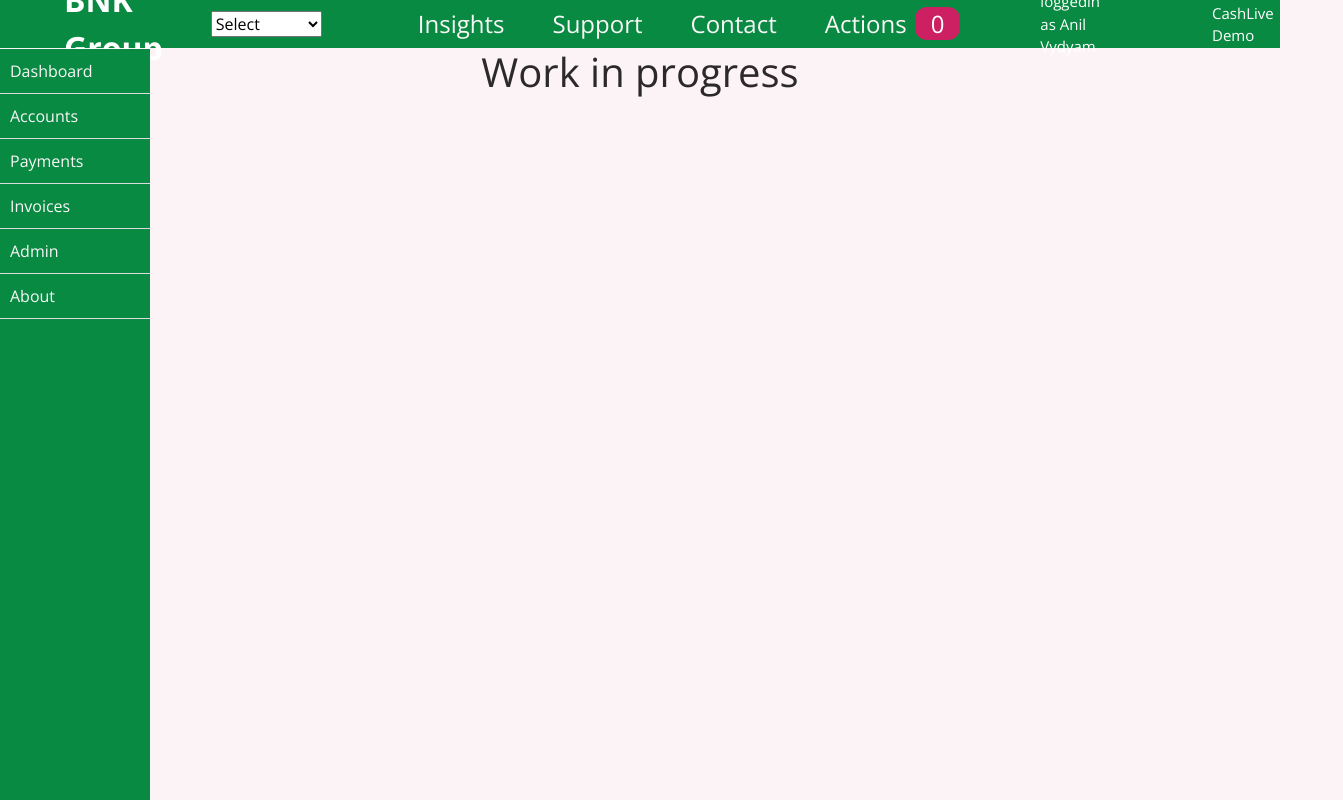
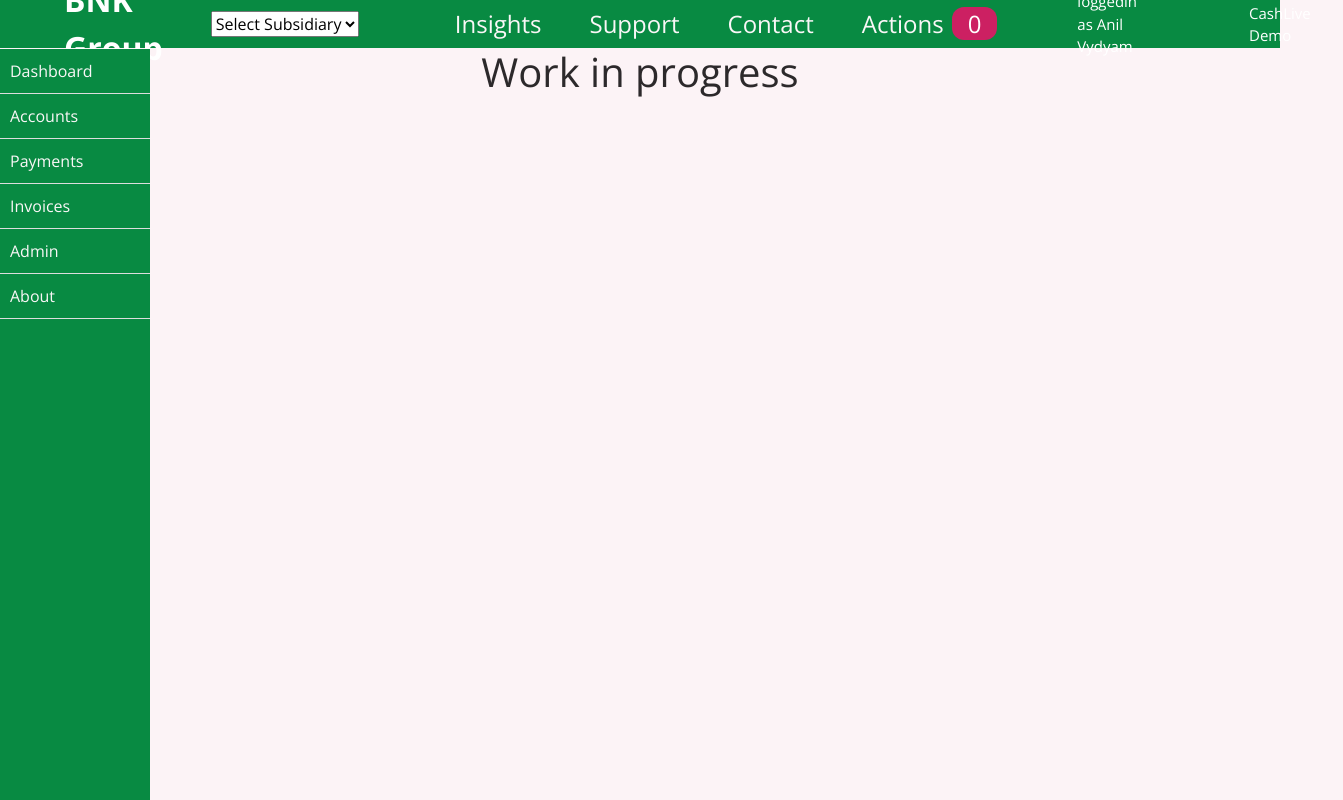
Before and after one commit to vanil2382/cashlive, a React (Create React App) app: page /about in a window 1280 px wide. Shown: the whole page, 1343 px wide, since content can reach past the window. Built offline with nearby package versions, Linux system fonts and the light colour scheme.

Commit message:
Pop up window

```diff
--- a/src/components/layout/MainNavigation.jsx
+++ b/src/components/layout/MainNavigation.jsx
@@ -28,7 +28,7 @@ function MainNavigation() {
         <ul>
           <li>
               <select onChange={popupWindow}>
-              <option value="bnkbaas">Select</option>
+              <option value="bnkbaas">Select Subsidiary</option>
               <option value="bnkbaas">+ BNK BAAS</option>
               <option value="bnkpaas">+ BNK PAAS</option>
               <option value="bnkcaas">+ BNK CAAS</option>
```
